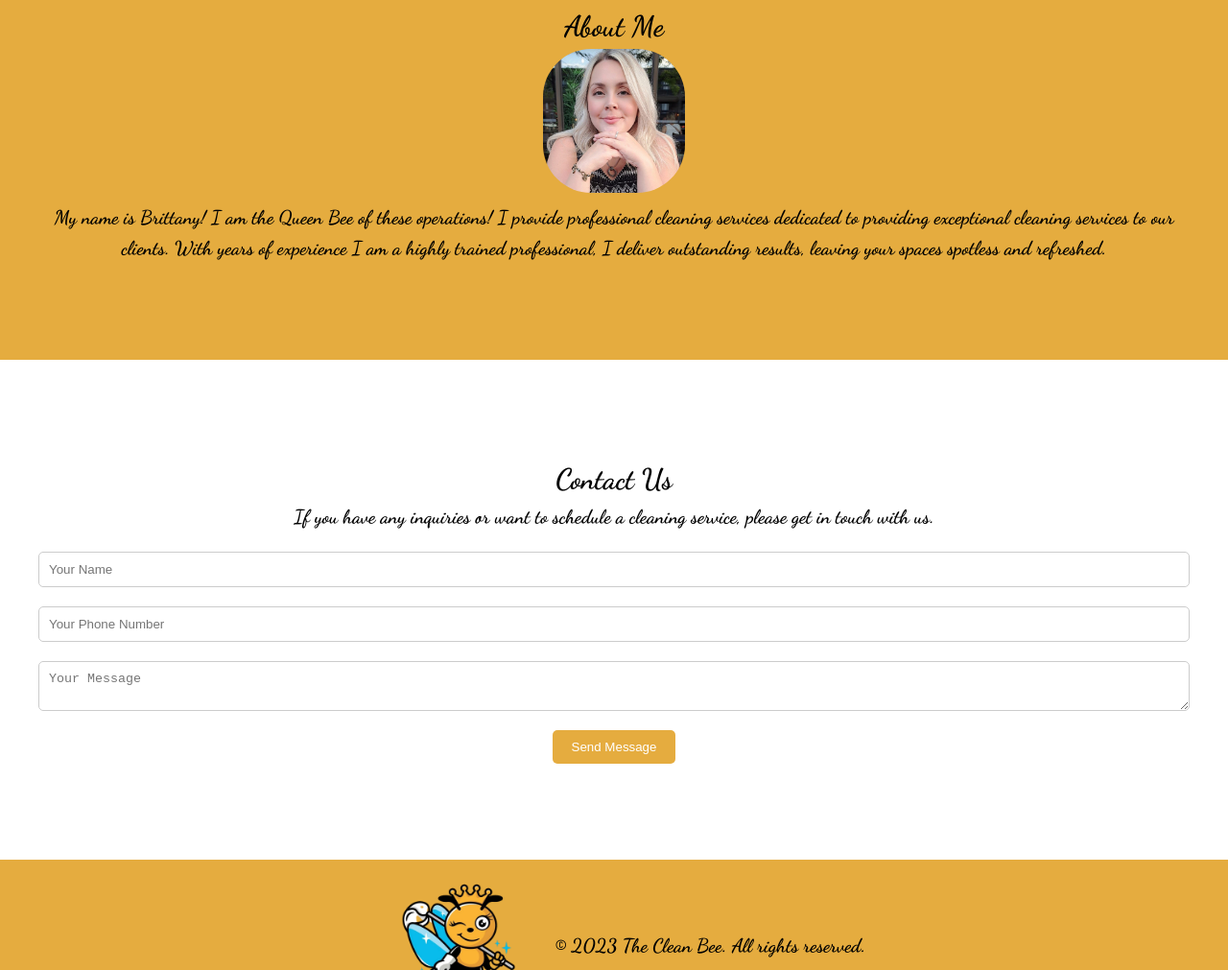
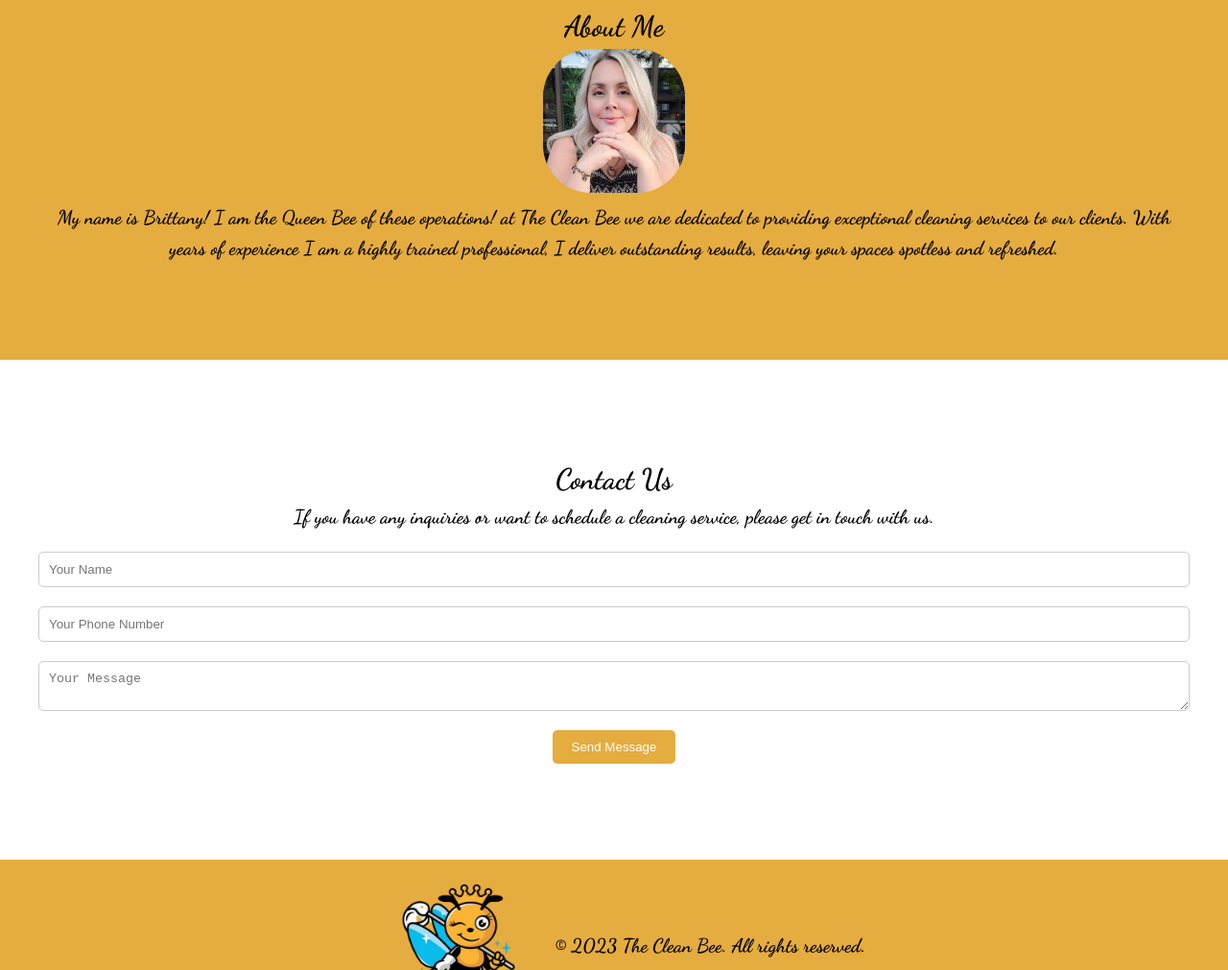
Before and after one commit to AustinGrech/TheCleanBee, a website: page public/index.html in a window 1280 px wide. Shown: the part 1293-2304 px from the top of the page at 96% size. Drawn offline with Linux system fonts and the light colour scheme.

Commit message:
changes to html about statement

```diff
--- a/public/index.html
+++ b/public/index.html
@@ -83,11 +83,11 @@
         <h2>About Me</h2>
         <img id="Britt" src="./assets/images/Britt.jpg" alt="Cleaning Queen" />
         <p>
-          My name is Brittany! I am the Queen Bee of these operations! I provide
-          professional cleaning services dedicated to providing exceptional
-          cleaning services to our clients. With years of experience I am a
-          highly trained professional, I deliver outstanding results, leaving
-          your spaces spotless and refreshed.
+          My name is Brittany! I am the Queen Bee of these operations! at The
+          Clean Bee we are dedicated to providing exceptional cleaning services
+          to our clients. With years of experience I am a highly trained
+          professional, I deliver outstanding results, leaving your spaces
+          spotless and refreshed.
         </p>
       </div>
     </section>
```
Also changed, not shown: 2 other files.
